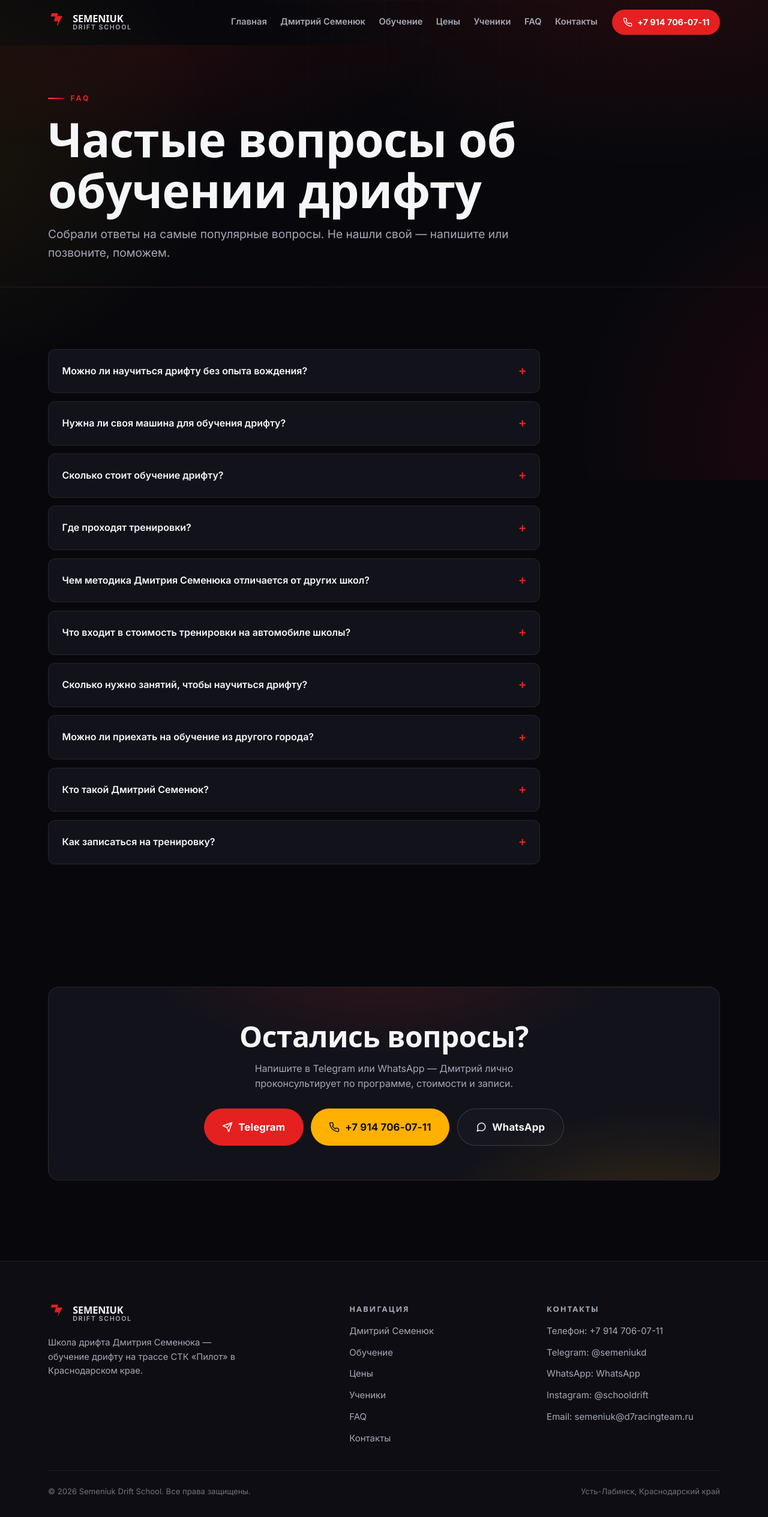
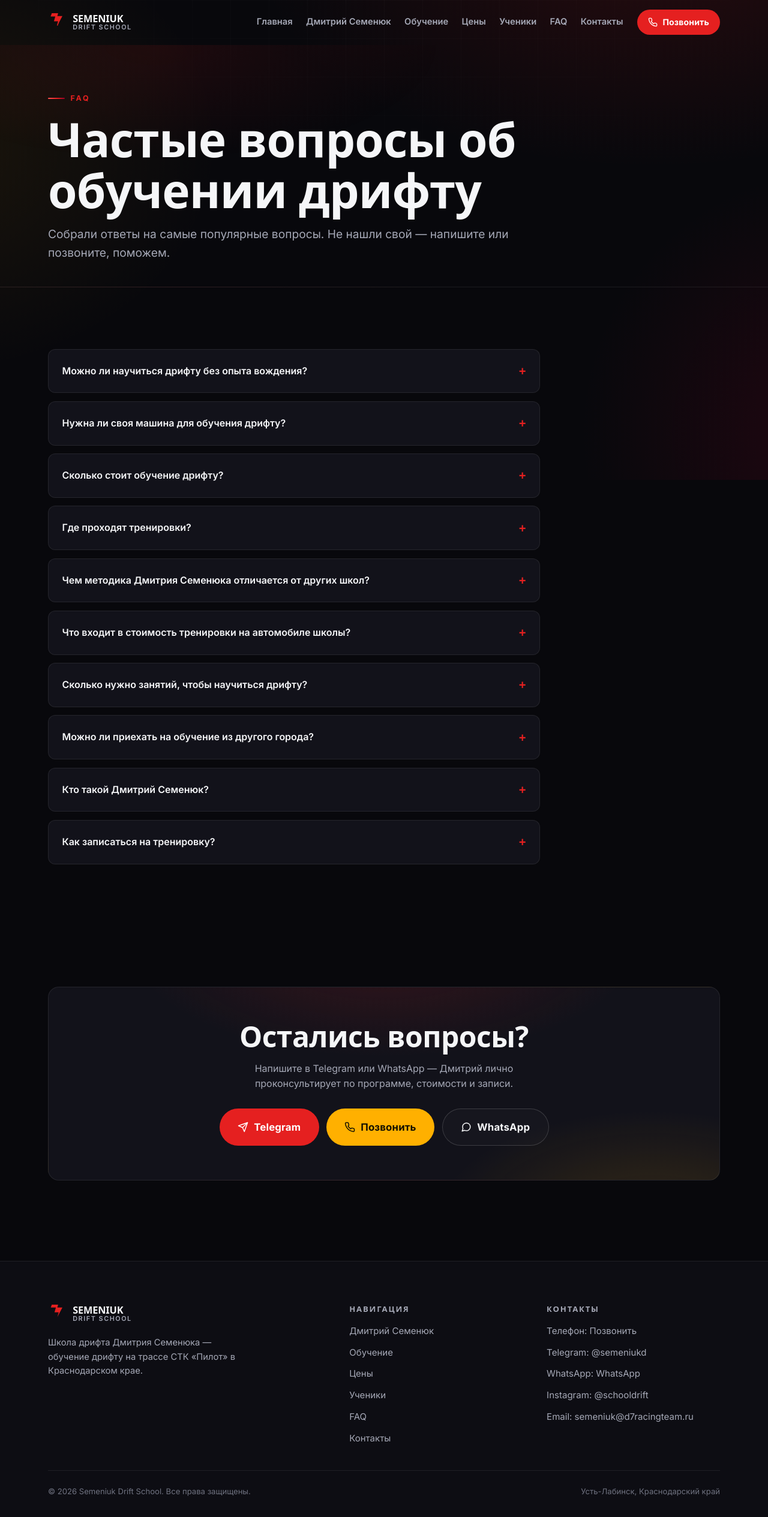
Before and after one commit to pixelpromo/schooldrift.ru, an Astro site: page /faq in a window 1280 px wide. Shown: the whole page at 60% size. Built offline with nearby package versions, Linux system fonts and the light colour scheme; Astro itself is replaced by a stand-in of ours; a web font is replaced by a local one.

Commit message:
Маскировка телефона от парсинга (кнопки «Позвонить», tel через JS)

```diff
--- a/src/components/CTABanner.astro
+++ b/src/components/CTABanner.astro
@@ -19,11 +19,11 @@ const { title = 'Хочешь научиться дрифту?', text = 'Зап
       </svg>
       Telegram
     </a>
-    <a class="btn btn--lg btn--amber" href={site.phoneHref}>
+    <a class="btn btn--lg btn--amber" data-tel href="#">
       <svg width="18" height="18" viewBox="0 0 24 24" fill="none" stroke="currentColor" stroke-width="2" stroke-linecap="round" stroke-linejoin="round" aria-hidden="true">
         <path d="M22 16.92v3a2 2 0 0 1-2.18 2 19.79 19.79 0 0 1-8.63-3.07 19.5 19.5 0 0 1-6-6 19.79 19.79 0 0 1-3.07-8.67A2 2 0 0 1 4.11 2h3a2 2 0 0 1 2 1.72 12.84 12.84 0 0 0 .7 2.81 2 2 0 0 1-.45 2.11L8.09 9.91a16 16 0 0 0 6 6l1.27-1.27a2 2 0 0 1 2.11-.45 12.84 12.84 0 0 0 2.81.7A2 2 0 0 1 22 16.92z"></path>
       </svg>
-      {site.phoneDisplay}
+      Позвонить
     </a>
     <a class="btn btn--lg btn--ghost" href={site.whatsapp} target="_blank" rel="noopener">
       <svg width="18" height="18" viewBox="0 0 24 24" fill="none" stroke="currentColor" stroke-width="2" stroke-linecap="round" stroke-linejoin="round" aria-hidden="true">
--- a/src/components/Footer.astro
+++ b/src/components/Footer.astro
@@ -39,7 +39,7 @@ import { nav, site, contacts, asset } from '../config';
         <ul>
           {contacts.map((c) => (
             <li>
-              <a href={c.href} rel={c.href.startsWith('http') ? 'noopener' : undefined}>
+              <a href={c.href} rel={c.href.startsWith('http') ? 'noopener' : undefined} data-tel={c.href === '#'}>
                 {c.label}: {c.value}
               </a>
             </li>
--- a/src/components/Header.astro
+++ b/src/components/Header.astro
@@ -29,11 +29,11 @@ const pathname = Astro.url.pathname;
       })}
     </nav>
 
-    <a class="btn btn--sm header-cta" href={site.phoneHref}>
+    <a class="btn btn--sm header-cta" data-tel href="#">
       <svg width="16" height="16" viewBox="0 0 24 24" fill="none" stroke="currentColor" stroke-width="2" stroke-linecap="round" stroke-linejoin="round" aria-hidden="true">
         <path d="M22 16.92v3a2 2 0 0 1-2.18 2 19.79 19.79 0 0 1-8.63-3.07 19.5 19.5 0 0 1-6-6 19.79 19.79 0 0 1-3.07-8.67A2 2 0 0 1 4.11 2h3a2 2 0 0 1 2 1.72 12.84 12.84 0 0 0 .7 2.81 2 2 0 0 1-.45 2.11L8.09 9.91a16 16 0 0 0 6 6l1.27-1.27a2 2 0 0 1 2.11-.45 12.84 12.84 0 0 0 2.81.7A2 2 0 0 1 22 16.92z"></path>
       </svg>
-      {site.phoneDisplay}
+      Позвонить
     </a>
 
     <button class="nav-toggle" aria-label="Меню" aria-expanded="false">
--- a/src/config.ts
+++ b/src/config.ts
@@ -49,7 +49,7 @@ export const nav: NavItem[] = [
 
 // Соцсети/мессенджеры для футера и блока контактов
 export const contacts = [
-  { label: 'Телефон', value: site.phoneDisplay, href: site.phoneHref, icon: 'phone' },
+  { label: 'Телефон', value: 'Позвонить', href: '#', icon: 'phone' },
   { label: 'Telegram', value: site.telegramHandle, href: site.telegram, icon: 'telegram' },
   { label: 'WhatsApp', value: site.whatsappDisplay, href: site.whatsapp, icon: 'whatsapp' },
   { label: 'Instagram', value: site.instagramHandle, href: site.instagram, icon: 'instagram' },
--- a/src/data/content.ts
+++ b/src/data/content.ts
@@ -207,7 +207,7 @@ export const faq: FaqItem[] = [
   },
   {
     q: 'Как записаться на тренировку?',
-    a: 'Позвоните по телефону +7 914 706-07-11 или напишите в Telegram @semeniukd / WhatsApp. Дмитрий лично ответит на вопросы и подберёт удобное время.',
+    a: 'Позвоните или напишите в Telegram @semeniukd / WhatsApp. Дмитрий лично ответит на вопросы и подберёт удобное время.',
   },
 ];
 
--- a/src/layouts/BaseLayout.astro
+++ b/src/layouts/BaseLayout.astro
@@ -133,6 +133,12 @@ const pageLd = Array.isArray(jsonLd) ? jsonLd : jsonLd ? [jsonLd] : [];
     <Footer />
 
     <script>
+      // Маскировка телефона: подставляем tel: из разбитых частей (защита от парсинга)
+      const phone = ['+7', '914', '706', '07', '11'].join('');
+      document.querySelectorAll('[data-tel]').forEach((el) => {
+        el.setAttribute('href', 'tel:' + phone);
+      });
+
       // Состояние шапки при скролле
       const header = document.querySelector<HTMLElement>('.site-header');
       const onScroll = () => {
--- a/src/pages/kontakty.astro
+++ b/src/pages/kontakty.astro
@@ -6,7 +6,7 @@ import { track } from '../data/content';
 const mapUrl = 'https://yandex.ru/maps/?text=' + encodeURIComponent('СТК Пилот, Усть-Лабинск');
 
 const items = [
-  { label: 'Телефон', value: site.phoneDisplay, note: 'Дмитрий — запись на уроки', href: site.phoneHref, icon: 'phone' },
+  { label: 'Телефон', value: 'Позвонить', note: 'Дмитрий — запись на уроки', href: '#', icon: 'phone' },
   { label: 'Telegram', value: site.telegramHandle, note: 'Быстрый ответ', href: site.telegram, icon: 'telegram' },
   { label: 'WhatsApp', value: site.whatsappDisplay, note: 'Написать', href: site.whatsapp, icon: 'whatsapp' },
   { label: 'Instagram', value: site.instagramHandle, note: 'Школа в соцсетях', href: site.instagram, icon: 'instagram' },
@@ -35,7 +35,7 @@ const jsonLd = {
 
 <BaseLayout
   title="Контакты школы дрифта — запись на обучение | Краснодарский край"
-  description="Запись на обучение дрифту: телефон +7 914 706-07-11, Telegram @semeniukd, WhatsApp. Трасса СТК «Пилот» в Усть-Лабинске, Краснодарский край."
+  description="Запись на обучение дрифту: по телефону, в Telegram @semeniukd или WhatsApp. Трасса СТК «Пилот» в Усть-Лабинске, Краснодарский край."
   image="/images/team-2.jpg"
   jsonLd={jsonLd}
 >
@@ -54,7 +54,7 @@ const jsonLd = {
     <div class="container">
       <div class="grid-3">
         {items.map((it) => (
-          <a class="card contact-card reveal" href={it.href} target={it.href.startsWith('http') ? '_blank' : undefined} rel={it.href.startsWith('http') ? 'noopener' : undefined}>
+          <a class="card contact-card reveal" href={it.href} target={it.href.startsWith('http') ? '_blank' : undefined} rel={it.href.startsWith('http') ? 'noopener' : undefined} data-tel={it.href === '#'}>
             <div class="card__icon" aria-hidden="true">
               {it.icon === 'phone' && (
                 <svg width="20" height="20" viewBox="0 0 24 24" fill="none" stroke="currentColor" stroke-width="2" stroke-linecap="round" stroke-linejoin="round"><path d="M22 16.92v3a2 2 0 0 1-2.18 2 19.79 19.79 0 0 1-8.63-3.07 19.5 19.5 0 0 1-6-6 19.79 19.79 0 0 1-3.07-8.67A2 2 0 0 1 4.11 2h3a2 2 0 0 1 2 1.72 12.84 12.84 0 0 0 .7 2.81 2 2 0 0 1-.45 2.11L8.09 9.91a16 16 0 0 0 6 6l1.27-1.27a2 2 0 0 1 2.11-.45 12.84 12.84 0 0 0 2.81.7A2 2 0 0 1 22 16.92z"></path></svg>
```
